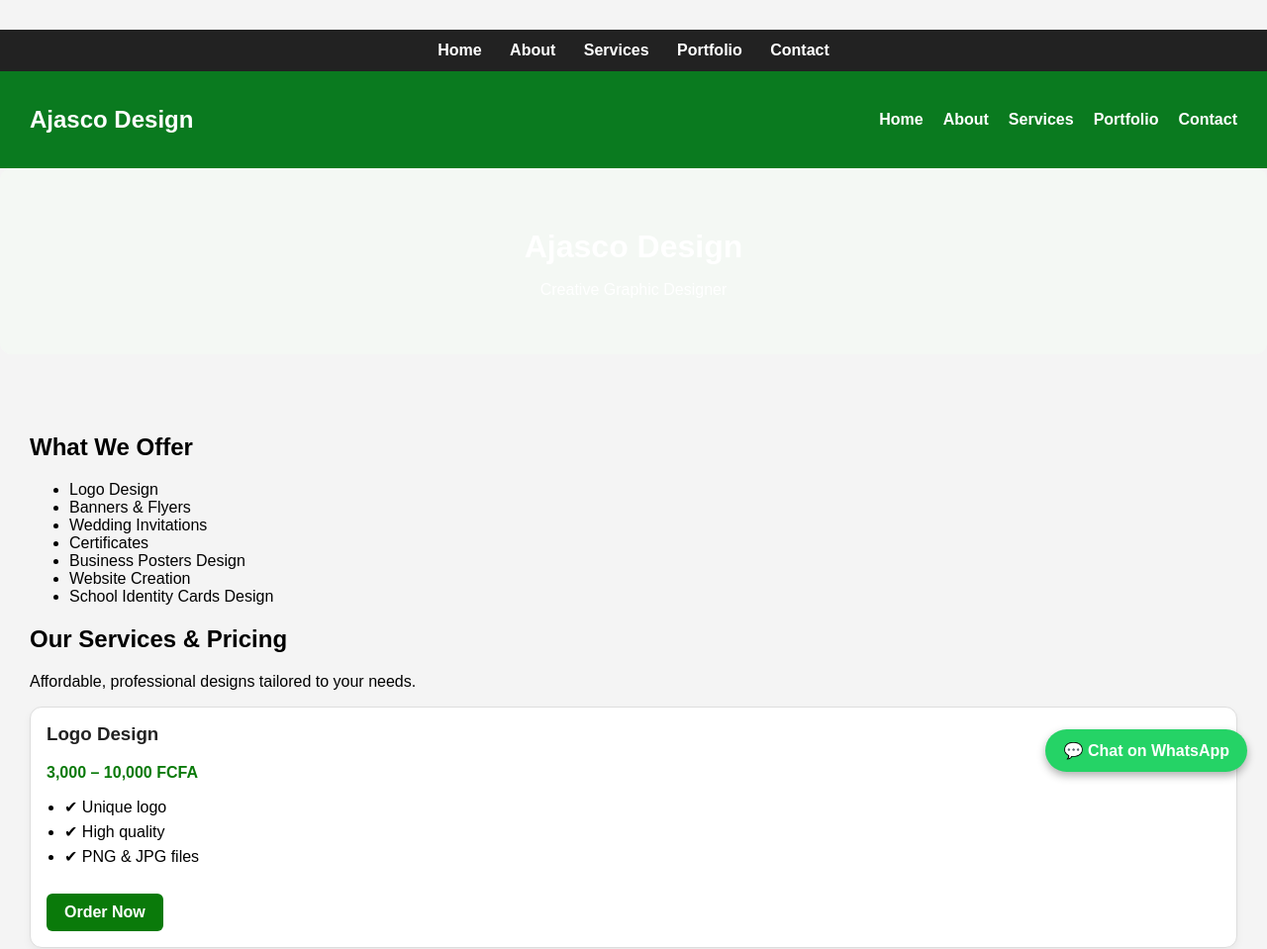
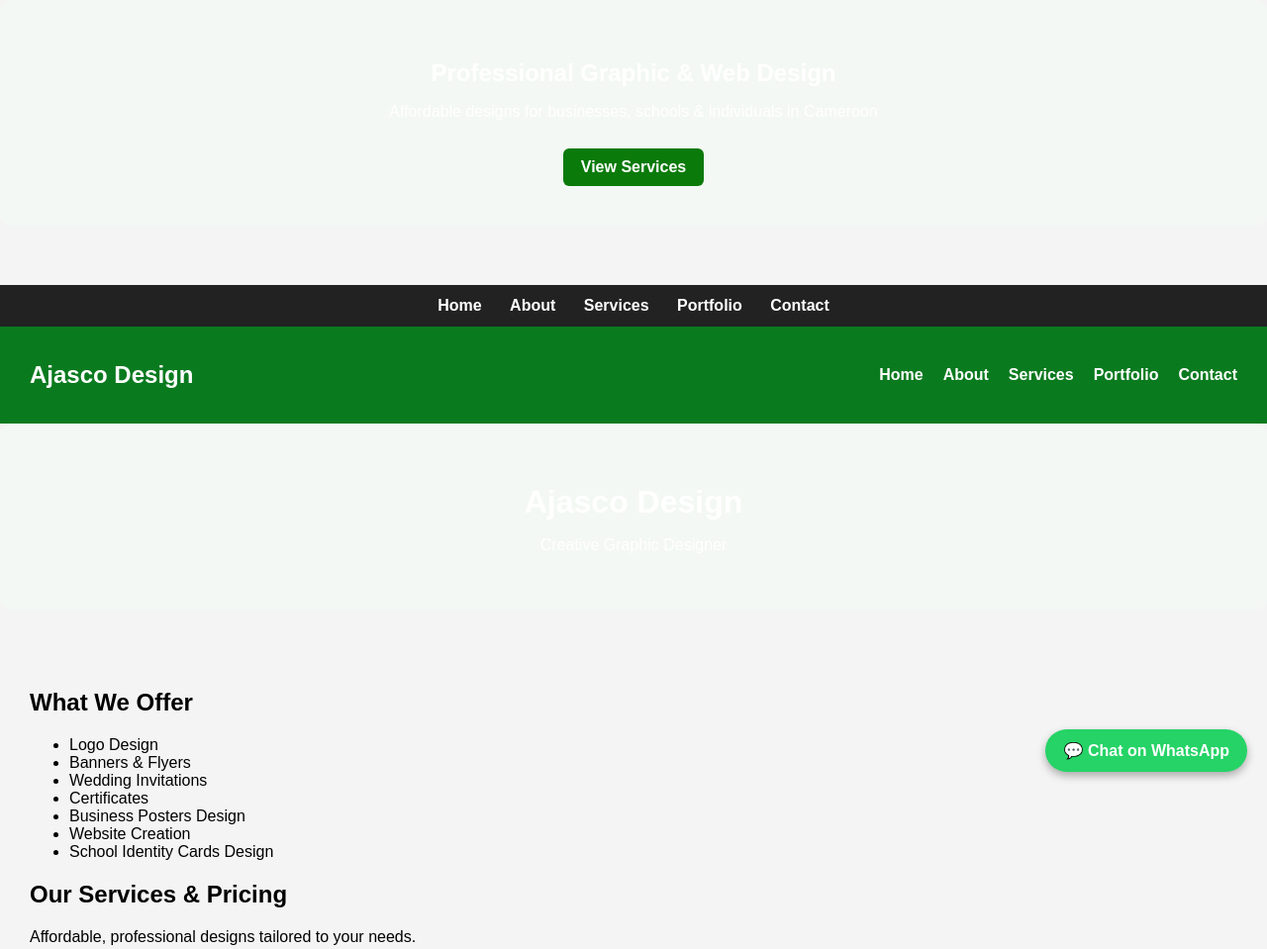
Before and after one commit to jacksonvosibi/jacksonvosibi.github.io, a plain HTML site: page index.html in a window 1280 px wide. Shown: the top 959 px of the page at 99% size. Drawn offline with Linux system fonts and the light colour scheme.

Commit message:
Update index.html

```diff
--- a/index.html
+++ b/index.html
@@ -3,13 +3,18 @@
 <head>
   <meta name="google-site-verification" content="nZ9gQ5MkFcf1pMB02IqiBzK6UwnzT2nGARN2GGJlHjo" />
   <meta charset="UTF-8">
-  <title>AJASCO DESIGN</title>
+  <title><marquee>AJASCO DESIGN</marquee></title>
   <link rel="stylesheet" href="style.css">
   <meta name="description" content="Jackson Vosibi is a professional graphic designer offering logo design, banners, flyers, wedding invitations and certificates in Cameroon.">
 <meta name="keywords" content="Graphic designer Cameroon, logo design, flyer design, banner design, wedding invitation, certificate design">
 <meta name="author" content="Jackson Vosibi">
 <meta" content="width=device-width, initial-scale=1.0">
 </head>
+  <section class="hero">
+  <h1>Professional Graphic & Web Design</h1>
+  <p>Affordable designs for businesses, schools & individuals in Cameroon</p>
+  <a href="#services" class="btn">View Services</a>
+</section>
   <a href="https://api.whatsapp.com/send?phone=237650229474&text=Hello%20I%20saw%20your%20website%20and%20need%20a%20design"
    class="whatsapp-btn"
    target="_blank">
```
